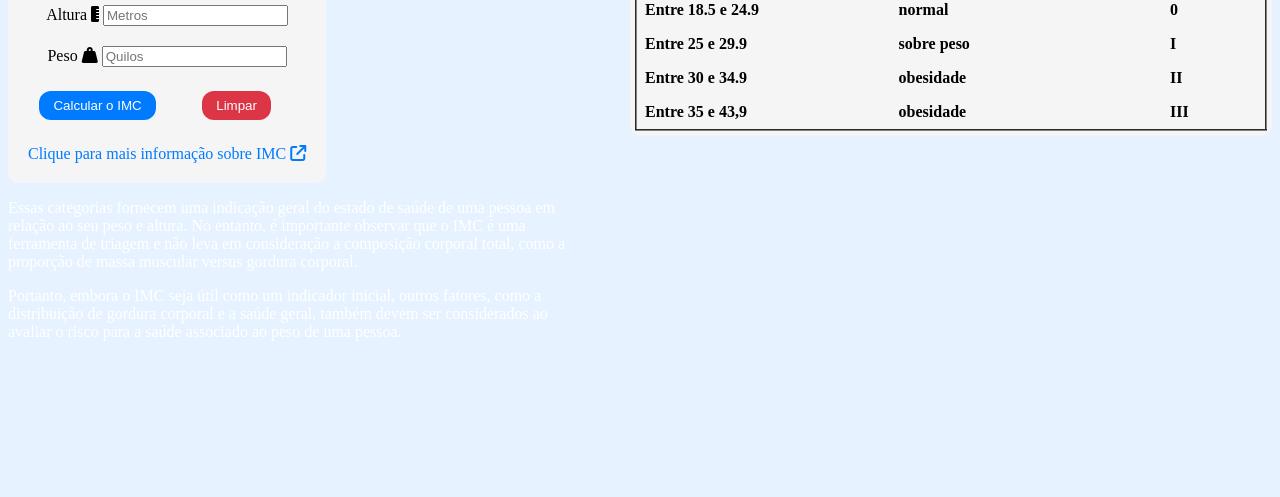
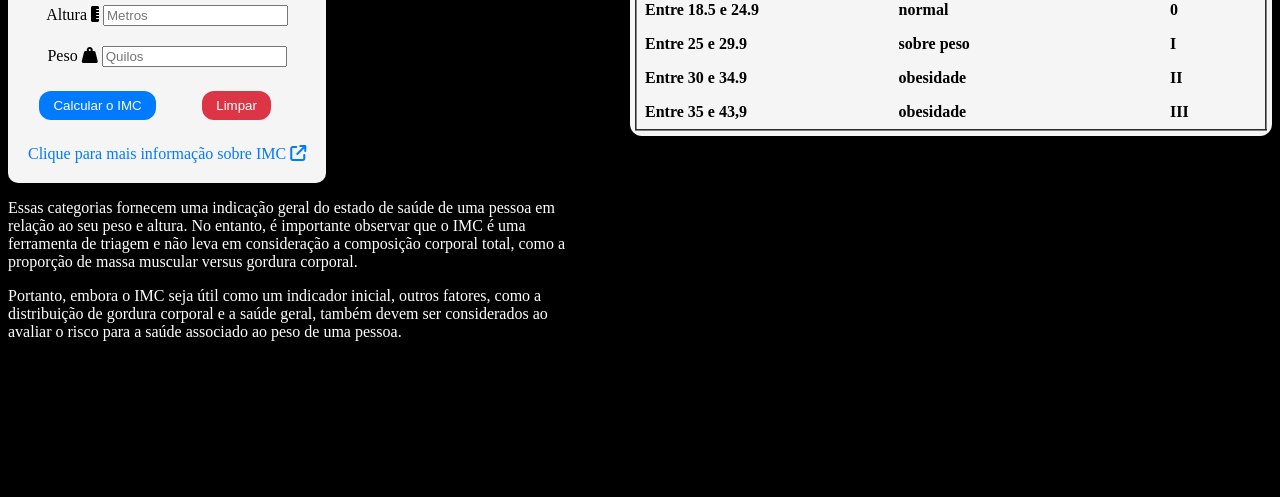
Before and after one commit to matheusvinmi/Calculadora-de-IMC, a plain HTML site: page index.html in a window 1280 px wide. Shown: the part 303-800 px from the top of the page. Drawn offline with Linux system fonts and the light colour scheme.

Commit message:
Update style.css

```diff
--- a/style.css
+++ b/style.css
@@ -1,5 +1,5 @@
 html, body{
-    background-color: #e6f2ff;
+    background-color: black;
     text-align: center;
     justify-content: center;
 }
```
